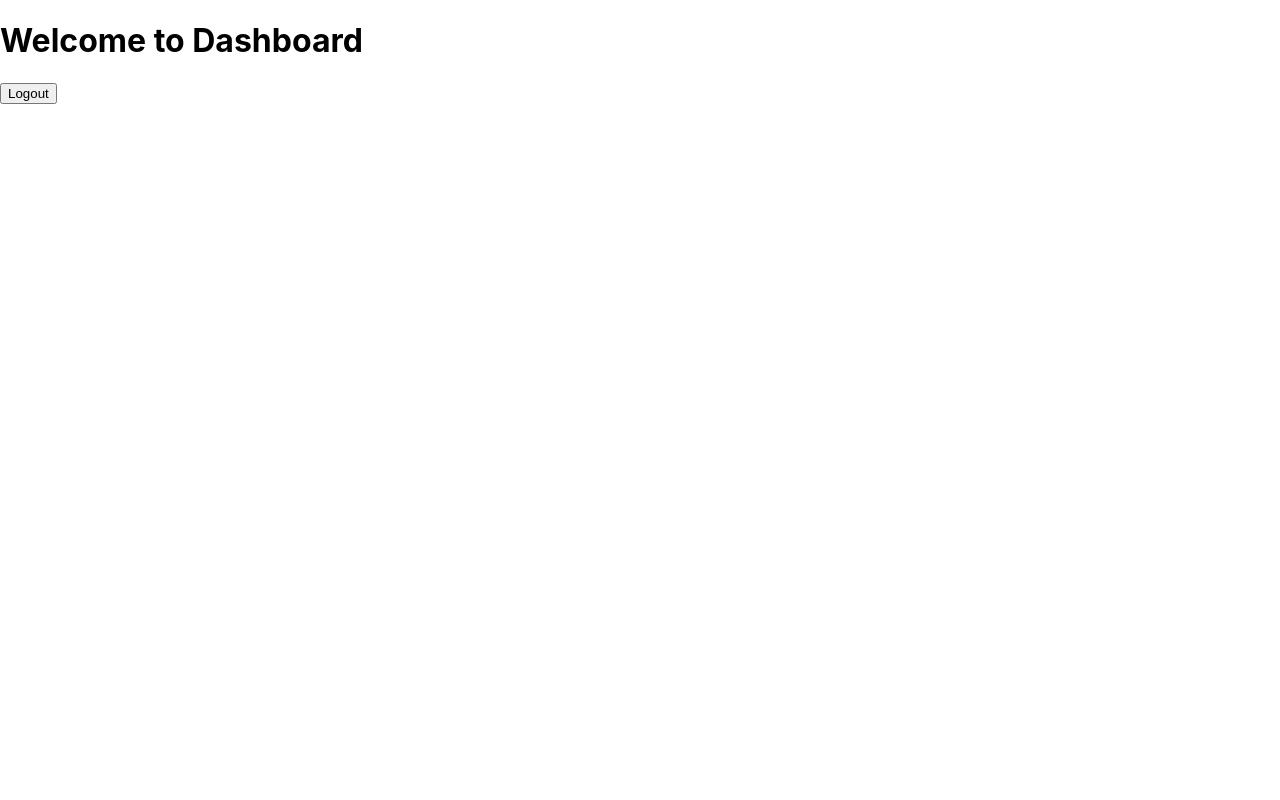
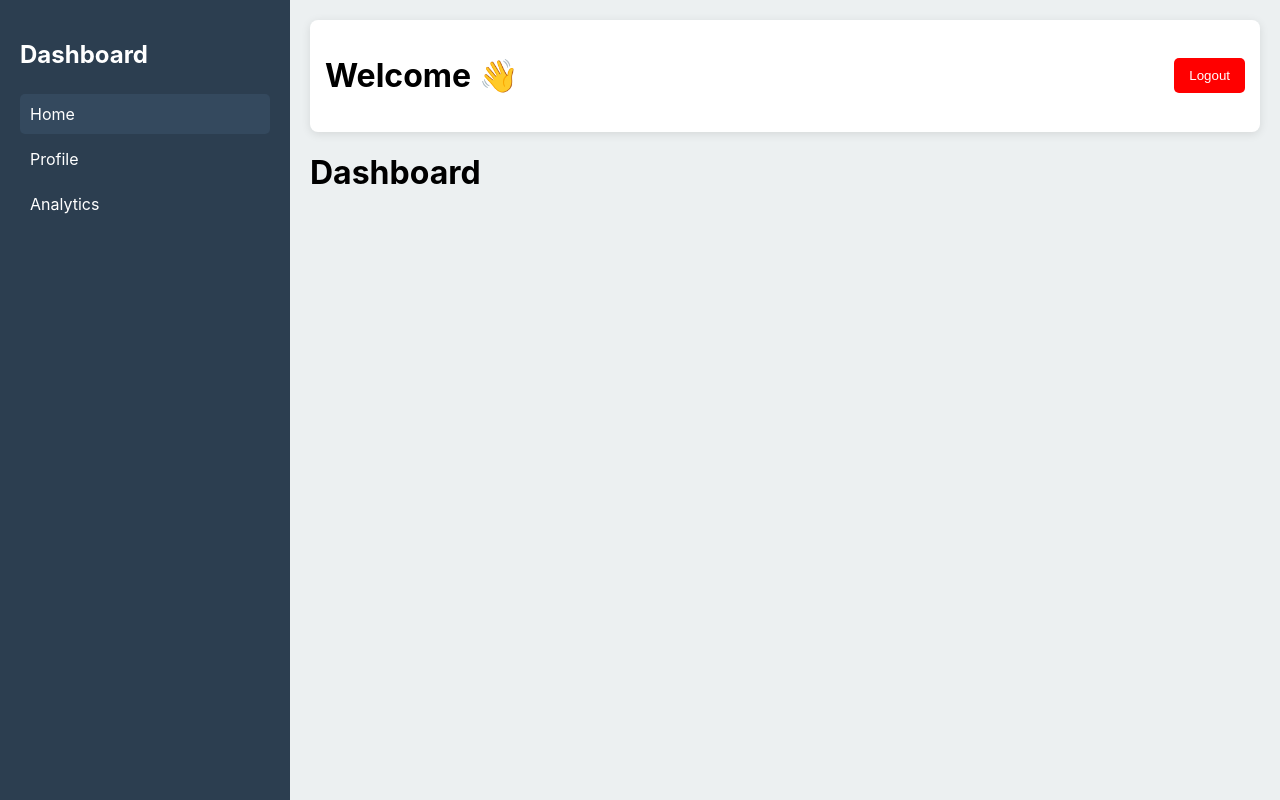
Before and after one commit to komlraj/lesgo-dashboard, a React (Create React App) app: page / in a window 1280 px wide. Built offline with nearby package versions, Linux system fonts and the light colour scheme; sample sign-in values are in the browser's storage.

Commit message:
feat(layout): Implement pages with Sidebar and Header

```diff
--- /dev/null
+++ b/src/components/Header.tsx
@@ -0,0 +1,21 @@
+import React from "react";
+import { HeaderContainer, LogoutButton } from "../styles/DashboardStyles.ts";
+import { useAuthStore } from "../state/authStore.ts";
+import { useNavigate } from "react-router-dom";
+
+export default function Header() {
+  const logout = useAuthStore((state) => state.logout);
+  const navigate = useNavigate();
+
+  const handleLogout = () => {
+    logout();
+    navigate("/login");
+  };
+
+  return (
+    <HeaderContainer>
+      <h1>Welcome 👋</h1>
+      <LogoutButton onClick={handleLogout}>Logout</LogoutButton>
+    </HeaderContainer>
+  );
+}
--- /dev/null
+++ b/src/components/Layout.tsx
@@ -0,0 +1,17 @@
+import React from "react";
+import { Outlet } from "react-router-dom";
+import Sidebar from "../components/Sidebar.tsx";
+import Header from "../components/Header.tsx";
+import { LayoutContainer, MainContent } from "../styles/DashboardStyles.ts";
+
+export default function Layout() {
+  return (
+    <LayoutContainer>
+      <Sidebar />
+      <MainContent>
+        <Header />
+        <Outlet />
+      </MainContent>
+    </LayoutContainer>
+  );
+}
--- /dev/null
+++ b/src/components/Sidebar.tsx
@@ -0,0 +1,27 @@
+import React from "react";
+import { SidebarContainer, SidebarNavLink } from "../styles/DashboardStyles.ts";
+
+const sidebarLinks = [
+  { path: "/", label: "Home" },
+  { path: "/profile", label: "Profile" },
+  { path: "/analytics", label: "Analytics" },
+];
+
+export default function Sidebar() {
+  return (
+    <SidebarContainer>
+      <h2>Dashboard</h2>
+      <nav>
+        {sidebarLinks.map(({ path, label }) => (
+          <SidebarNavLink
+            key={path}
+            to={path}
+            className={({ isActive }) => (isActive ? "active" : "")}
+          >
+            {label}
+          </SidebarNavLink>
+        ))}
+      </nav>
+    </SidebarContainer>
+  );
+}
--- /dev/null
+++ b/src/pages/Analytics.tsx
@@ -0,0 +1,4 @@
+import React from "react";
+export default function Analytics() {
+  return <h1>Analytics</h1>;
+}
--- a/src/pages/Dashboard.tsx
+++ b/src/pages/Dashboard.tsx
@@ -1,25 +1,5 @@
 import React from "react";
-import { useAuthStore } from "../state/authStore.ts";
-import { useNavigate } from "react-router-dom";
 
 export default function Dashboard() {
-  const logout = useAuthStore((state) => state.logout);
-  const navigate = useNavigate();
-
-  const handleLogout = () => {
-    logout();
-    navigate("/login");
-  };
-
-  return (
-    <div className="p-6">
-      <h1 className="text-2xl font-semibold">Welcome to Dashboard</h1>
-      <button
-        onClick={handleLogout}
-        className="mt-4 bg-red-500 text-white px-4 py-2 rounded"
-      >
-        Logout
-      </button>
-    </div>
-  );
+  return <h1>Dashboard</h1>;
 }
--- /dev/null
+++ b/src/pages/Profile.tsx
@@ -0,0 +1,5 @@
+import React from "react";
+
+export default function Profile() {
+  return <h1>Profile</h1>;
+}
--- a/src/routes/appRoutes.tsx
+++ b/src/routes/appRoutes.tsx
@@ -3,6 +3,9 @@ import { BrowserRouter as Router, Routes, Route, Navigate } from "react-router-d
 import Login from "../pages/Login.tsx";
 import Dashboard from "../pages/Dashboard.tsx";
 import PrivateRoute from "./privateRoute.tsx";
+import Layout from "../components/Layout.tsx";
+import Profile from "../pages/Profile.tsx";
+import Analytics from "../pages/Analytics.tsx";
 
 export default function AppRoutes() {
   return (
@@ -10,7 +13,11 @@ export default function AppRoutes() {
       <Routes>
         <Route path="/login" element={<Login />} />
         <Route element={<PrivateRoute />}>
-          <Route path="/" element={<Dashboard />} />
+          <Route element={<Layout />}>
+            <Route path="/" element={<Dashboard />} />
+            <Route path="/profile" element={<Profile />} />
+            <Route path="/analytics" element={<Analytics />} />
+          </Route>
         </Route>
         <Route path="*" element={<Navigate to="/login" />} />
       </Routes>
--- /dev/null
+++ b/src/styles/DashboardStyles.ts
@@ -0,0 +1,70 @@
+import styled from "styled-components";
+import { NavLink } from "react-router-dom";
+
+// Layout Styling
+export const LayoutContainer = styled.div`
+  display: flex;
+  height: 100vh;
+`;
+
+// Sidebar Styling
+export const SidebarContainer = styled.aside`
+  width: 250px;
+  background: #2c3e50;
+  color: white;
+  padding: 20px;
+  display: flex;
+  flex-direction: column;
+
+  h2 {
+    margin-bottom: 20px;
+  }
+`;
+
+export const SidebarNavLink = styled(NavLink)`
+  display: block;
+  color: white;
+  text-decoration: none;
+  padding: 10px;
+  border-radius: 5px;
+  margin: 5px 0;
+  transition: 0.3s;
+
+  &:hover,
+  &.active {
+    background: #34495e;
+  }
+`;
+
+// Main Content Styling
+export const MainContent = styled.div`
+  flex: 1;
+  padding: 20px;
+  background: #ecf0f1;
+`;
+
+// Header Styling
+export const HeaderContainer = styled.header`
+  display: flex;
+  justify-content: space-between;
+  align-items: center;
+  background: white;
+  padding: 15px;
+  border-radius: 8px;
+  box-shadow: 0px 2px 10px rgba(0, 0, 0, 0.1);
+`;
+
+// Logout Button
+export const LogoutButton = styled.button`
+  background: red;
+  color: white;
+  padding: 10px 15px;
+  border: none;
+  border-radius: 5px;
+  cursor: pointer;
+  transition: 0.3s;
+
+  &:hover {
+    background: darkred;
+  }
+`;
```
